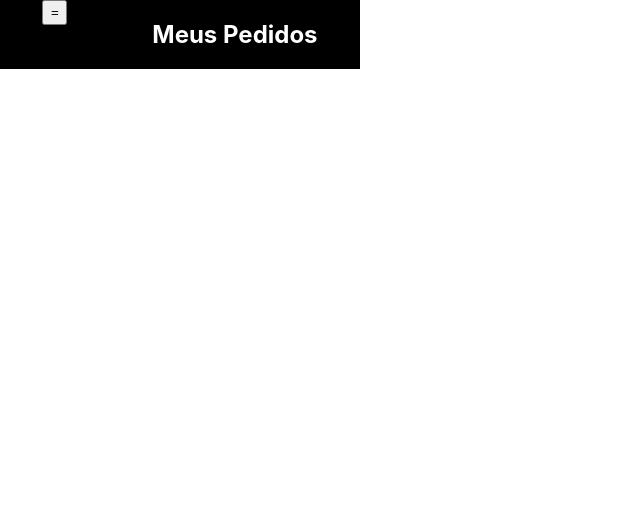
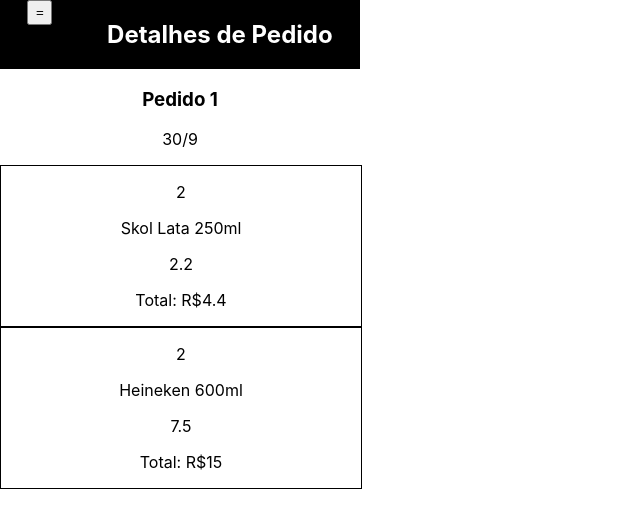
Before and after one commit to tryber/sd-03-trybeer-7, a React (Create React App) app in the folder front-end/: page /orders/1 in a window 1280 px wide. Shown: the top 528 px of the page, without its empty margins (0-640 px from the left). Built offline with nearby package versions, Linux system fonts and the light colour scheme.

Commit message:
Mudanças req. 7

```diff
--- a/front-end/src/App.js
+++ b/front-end/src/App.js
@@ -26,8 +26,8 @@
               <Route path="/admin/profile" component={ AdminProfile } />
               <Route path="/admin/orders" component={ OrdersPage } />
               <Route path="/profile" component={ ClientProfile } />
+              <Route path="/orders/:id" component={ OrderDetail } />
               <Route path="/orders" component={ ClientOrders } />
-              <Route path="/test" component={ OrderDetail } />
             </Switch>
           </Router>
         </ProductProvider>
--- a/front-end/src/components/OrderCard.jsx
+++ b/front-end/src/components/OrderCard.jsx
@@ -4,6 +4,7 @@
 
 // Baseado em: https://stackoverflow.com/questions/3075577/convert-mysql-datetime-stamp-into-javascripts-date-format
 const convertMySQLDatetime = (date = '') => {
+  console.log(date)
   const initialDateIndex = 5;
   const finalDateIndex = 10;
   const extractDayAndMonth = date.slice(initialDateIndex, finalDateIndex).split('-').reverse()
--- a/front-end/src/pages/OrderDetail/OrderDetail.jsx
+++ b/front-end/src/pages/OrderDetail/OrderDetail.jsx
@@ -4,14 +4,16 @@
 import pedido from './mockOrder';
 
 const allProductsNames = pedido.sale.products.map((item) => item);
+console.log(allProductsNames)
+
 const saleDate = pedido.sale.saleDate;
 const sqlDate = new Date(saleDate);
-const now = (sqlDate.getMonth() + 1) + '/' + sqlDate.getDate();
-console.log(allProductsNames)
+
+const now = sqlDate.getDate() + '/' + (sqlDate.getMonth() + 1);
 console.log('data agora',now)
 
 function OrderDetail() {
-  // const { id } = useParams();
+  const { id } = useParams();
 
   return (
     <div>
@@ -23,10 +25,10 @@
       {pedido.sale.products.map((order, index) => {
         return (
           <div key={index} style={{ width: '360px', border: '1px solid black' }}>
-            <p data-testid={`${index + 1}-product-qtd`}>{`${order.solQuantity}`}</p>
+            <p data-testid={`${index + 1}-product-qtd`}>{`${order.soldQuantity}`}</p>
             <p data-testid={`${index + 1}-product-name`}>{`${order.productName}`}</p>
             <p data-testid={`${index + 1}-product-total-value`}>{`${order.productPrice}`}</p>
-            <p data-testid="order-total-value">{`Total: R$${order.solQuantity * order.productPrice}`}</p>
+            <p data-testid="order-total-value">{`Total: R$${order.soldQuantity * order.productPrice}`}</p>
           </div>
         );
       })}
--- a/front-end/src/pages/OrderDetail/mockOrder.js
+++ b/front-end/src/pages/OrderDetail/mockOrder.js
@@ -10,14 +10,14 @@
     products: [
       {
         soldProductID: 1,
-        solQuantity: '2',
+        soldQuantity: '2',
         productName: 'Skol Lata 250ml',
         productPrice: 2.2,
         productImage: 'http://localhost:3001/images/Skol Lata 350ml.jpg',
       },
       {
         soldProductID: 2,
-        solQuantity: '2',
+        soldQuantity: '2',
         productName: 'Heineken 600ml',
         productPrice: 7.5,
         productImage: 'http://localhost:3001/images/Heineken 600ml.jpg',
```
